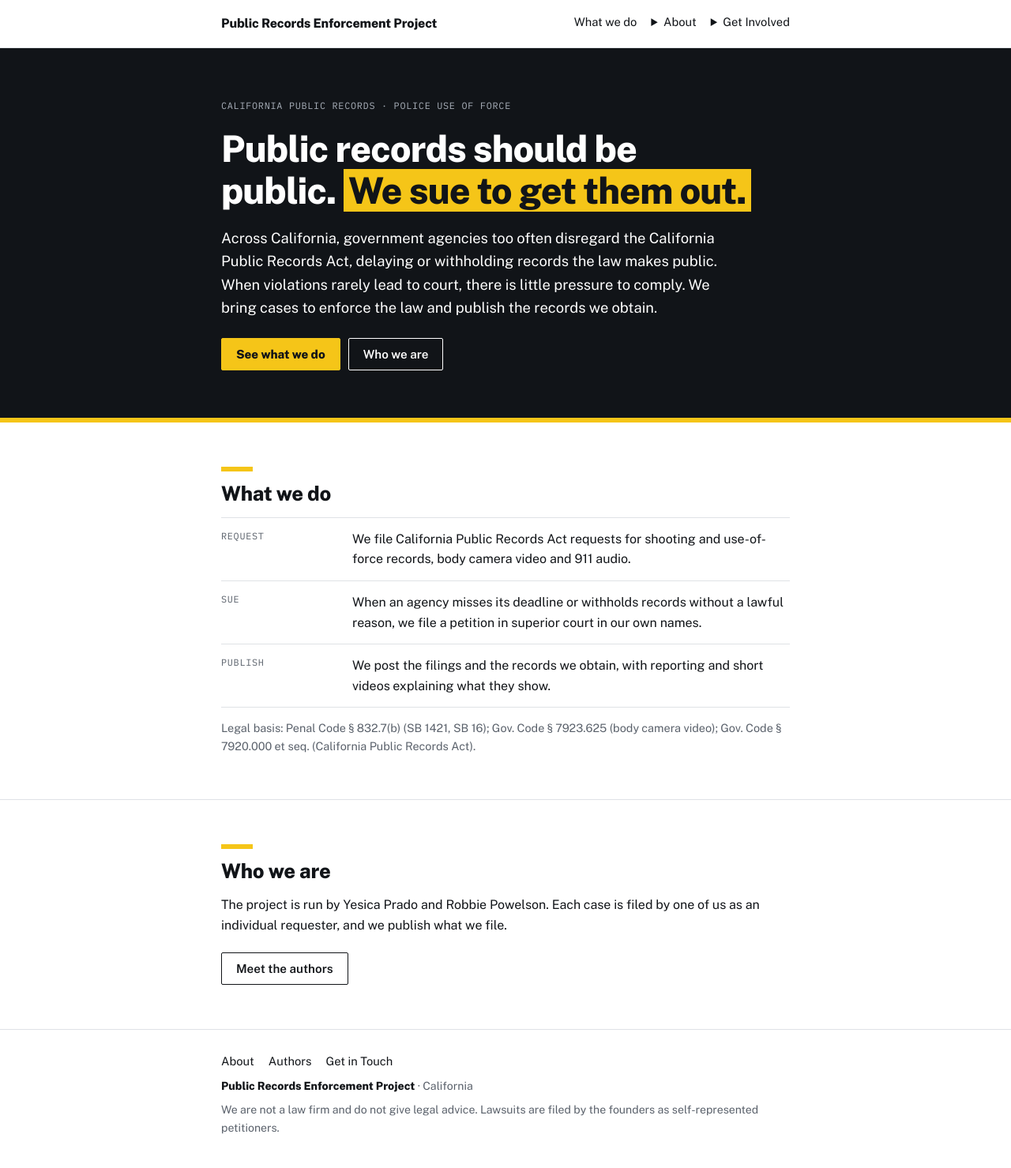
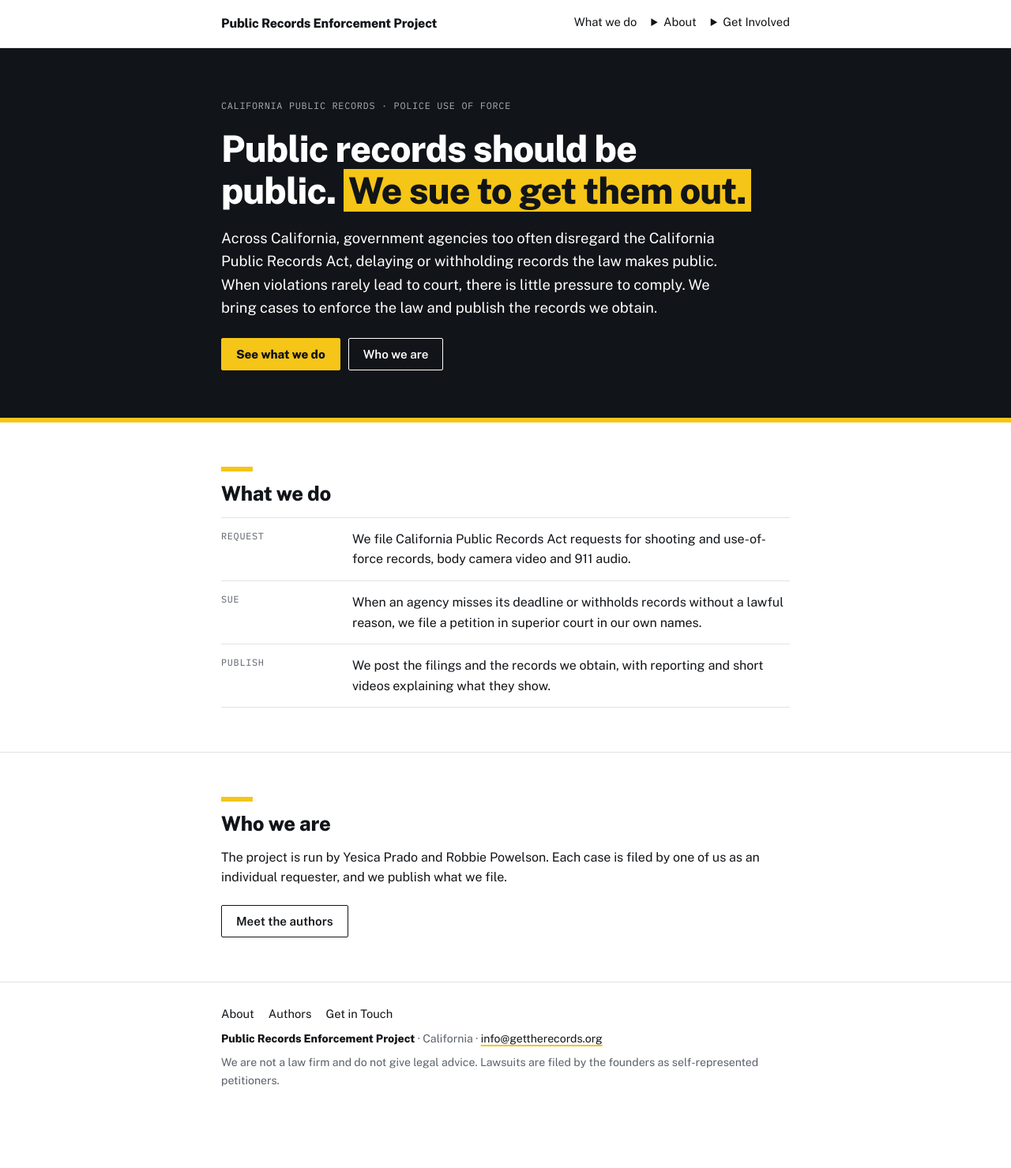
Before and after one commit to robbiepowelson-code/public-records-accessibility-project, a Jekyll site: the page built from index.html, in a window 1280 px wide. Shown: the whole page at 79% size. Built offline with Jekyll 4.4.1, drawn with Linux system fonts in a browser that asks for light colours; after the commit the page ends 1419 px from its top, so only the background shows below that.

Commit message:
Configure public contact and page copy

```diff
--- a/_data/home.yml
+++ b/_data/home.yml
@@ -13,6 +13,4 @@ what_we_do:
   - label: Publish
     text: We post the filings and the records we obtain, with reporting and short videos explaining what they show.
 
-legal_basis: "Legal basis: Penal Code § 832.7(b) (SB 1421, SB 16); Gov. Code § 7923.625 (body camera video); Gov. Code § 7920.000 et seq. (California Public Records Act)."
-
 who_we_are: The project is run by Yesica Prado and Robbie Powelson. Each case is filed by one of us as an individual requester, and we publish what we file.
--- a/_data/settings.yml
+++ b/_data/settings.yml
@@ -17,6 +17,6 @@ press_contact:
   phone: ""
 
 # General contact email shown in the footer (leave "" to hide).
-contact_email: ""
+contact_email: "info@gettherecords.org"
 
 donation_url: ""
--- a/_layouts/default.html
+++ b/_layouts/default.html
@@ -55,7 +55,7 @@
       {% if coverage_on %}<a href="{{ '/about/in-the-news/' | relative_url }}">In the News</a>{% endif %}
       {% if donation_on %}<a href="{{ '/get-involved/contribute/' | relative_url }}">Financial Contributions</a>{% endif %}
     </nav>
-    <p><strong style="color:var(--fg)">{{ site.title }}</strong> · California{% if site.data.settings.contact_email and site.data.settings.contact_email != "" %} · <a href="mailto:{{ site.data.settings.contact_email }}">{{ site.data.settings.contact_email }}</a>{% endif %}</p>
+    <p><strong style="color:var(--fg)">{{ site.title }}</strong> · California{% if site.data.settings.contact_email and site.data.settings.contact_email != "" %} · <a href="https://mail.google.com/mail/?view=cm&amp;fs=1&amp;to={{ site.data.settings.contact_email | url_encode }}" target="_blank" rel="noopener noreferrer">{{ site.data.settings.contact_email }}</a>{% endif %}</p>
     <p>We are not a law firm and do not give legal advice. Lawsuits are filed by the founders as self-represented petitioners.</p>
   </div>
 </footer>
--- a/about.html
+++ b/about.html
@@ -29,7 +29,6 @@ permalink: /about/
       <li><span class="label">{{ item.label }}</span><p>{{ item.text }}</p></li>
       {% endfor %}
     </ul>
-    <p class="muted">{{ site.data.home.legal_basis }}</p>
     {% if coverage_on %}<p><a href="{{ '/about/in-the-news/' | relative_url }}">Read news coverage of the project</a></p>{% endif %}
   </div>
 </section>
--- a/get-involved.html
+++ b/get-involved.html
@@ -17,7 +17,7 @@ permalink: /get-involved/
   <div class="wrap stack">
     <h2>Contact the project</h2>
     {% if site.data.settings.contact_email and site.data.settings.contact_email != "" %}
-    <p><a href="mailto:{{ site.data.settings.contact_email | escape }}">{{ site.data.settings.contact_email | escape }}</a></p>
+    <p><a href="https://mail.google.com/mail/?view=cm&amp;fs=1&amp;to={{ site.data.settings.contact_email | url_encode }}" target="_blank" rel="noopener noreferrer">{{ site.data.settings.contact_email | escape }}</a></p>
     {% else %}
     <p>General contact details have not yet been published.</p>
     {% endif %}
--- a/index.html
+++ b/index.html
@@ -39,7 +39,6 @@ layout: default
         <li><span class="label">{{ item.label }}</span><p>{{ item.text }}</p></li>
         {% endfor %}
       </ul>
-      <p class="muted" style="font-size:.9rem">{{ h.legal_basis }}</p>
     </div>
   </section>
 
--- a/styles.css
+++ b/styles.css
@@ -88,6 +88,7 @@ footer .wrap{display:grid;gap:8px}
 .author{display:grid;grid-template-columns:120px 1fr;gap:24px;padding-block:28px;border-bottom:1px solid var(--rule)}
 .author > *{min-width:0}
 .author .photo{width:120px;aspect-ratio:1;max-width:100%;object-fit:cover;background:var(--field);border:1px solid var(--rule);display:grid;place-items:center;font:500 1.6rem var(--mono);color:var(--muted)}
+#yesica-prado .photo{object-position:center top}
 .author .stack{gap:8px}
 .author .links{display:flex;flex-wrap:wrap;gap:6px 16px;font-size:.92rem}
 @media (max-width:560px){.author{grid-template-columns:1fr;gap:14px}.author .photo{width:96px}}
```
Also changed, not shown: .pages.yml.
